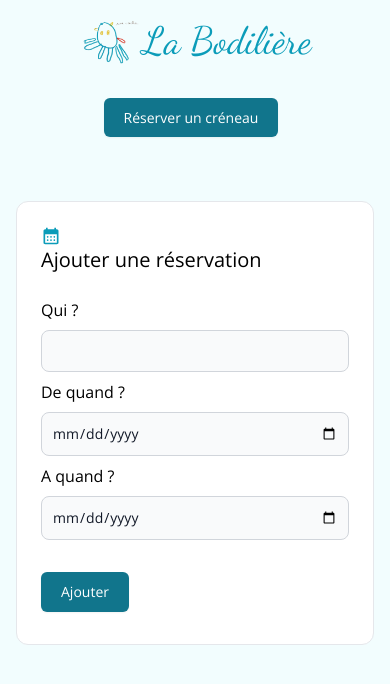
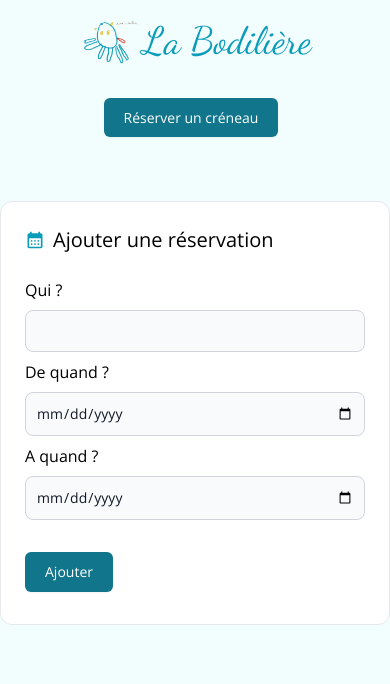
Before and after one commit to predawi/la-bodiliere, a Nuxt app: page /signup in a window 390 px wide. Shown: the top 684 px of the page. Built offline with nearby package versions, Linux system fonts and the light colour scheme; no server answers.

Commit message:
Fix padding & flex on mobile

```diff
--- a/components/HeadingH2.vue
+++ b/components/HeadingH2.vue
@@ -1,5 +1,5 @@
 <template>
-  <h2 class="mb-6 md:flex items-center text-xl md:text-2xl">
+  <h2 class="mb-6 flex items-center text-xl md:text-2xl">
     <SvgIcon :name=icon class="mr-2 text-bodil-600" />
     {{ title }}
   </h2>
--- a/components/Weather.vue
+++ b/components/Weather.vue
@@ -7,7 +7,7 @@ const weatherIcon = "https://openweathermap.org/img/wn/" + rawData.weather[0].ic
 </script>
 
 <template>
-  <div class="mt-5 md:mt-0 md:ml-5 md:flex-1 min-w-60 md:max-w-60">
+  <div class="mt-16 md:mt-0 md:ml-5 md:flex-1 min-w-60 md:max-w-60">
     <HeadingH2 title="Météo" icon="Weather" />
 
     <div class="w-full rounded-md border flex flex-col relative bg-white px-5">
--- a/pages/index.vue
+++ b/pages/index.vue
@@ -3,7 +3,7 @@
 </script>
 
 <template>
-  <div class="pt-8 h-screen">
+  <div class="pt-14 pb-14 md:pb-0">
     <div class="container px-4 mx-auto">
       <div class="md:flex md:flex-row">
         <div class="flex-1">
--- a/pages/signup.vue
+++ b/pages/signup.vue
@@ -36,7 +36,7 @@ async function addBooking() {
 </script>
 
 <template>
-  <div class="container px-4 pt-14 mx-auto">
+  <div class="container pt-14 pb-14 md:pb-0 mx-auto">
     <div class="flex-1">
       <div class="p-6 border rounded-xl bg-white">
         <HeadingH2 title="Ajouter une réservation" icon="Booking" />
```
